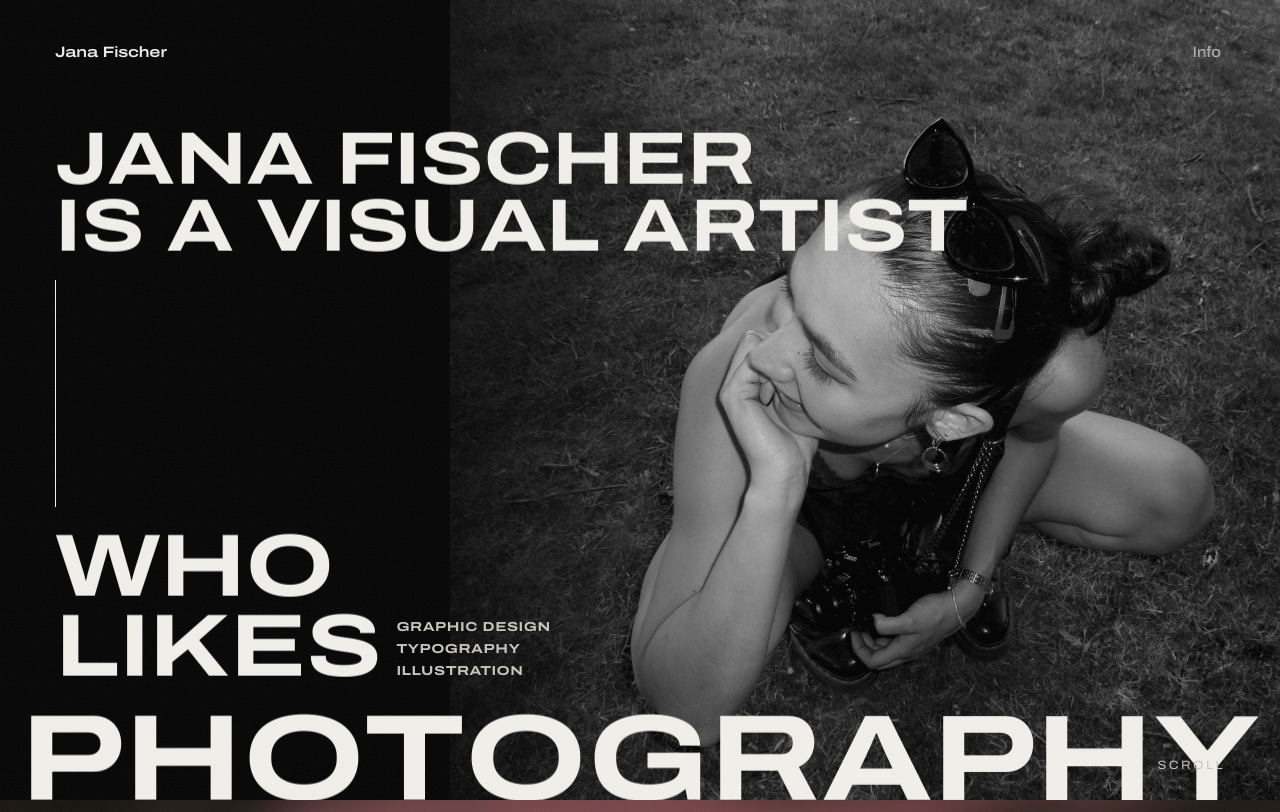
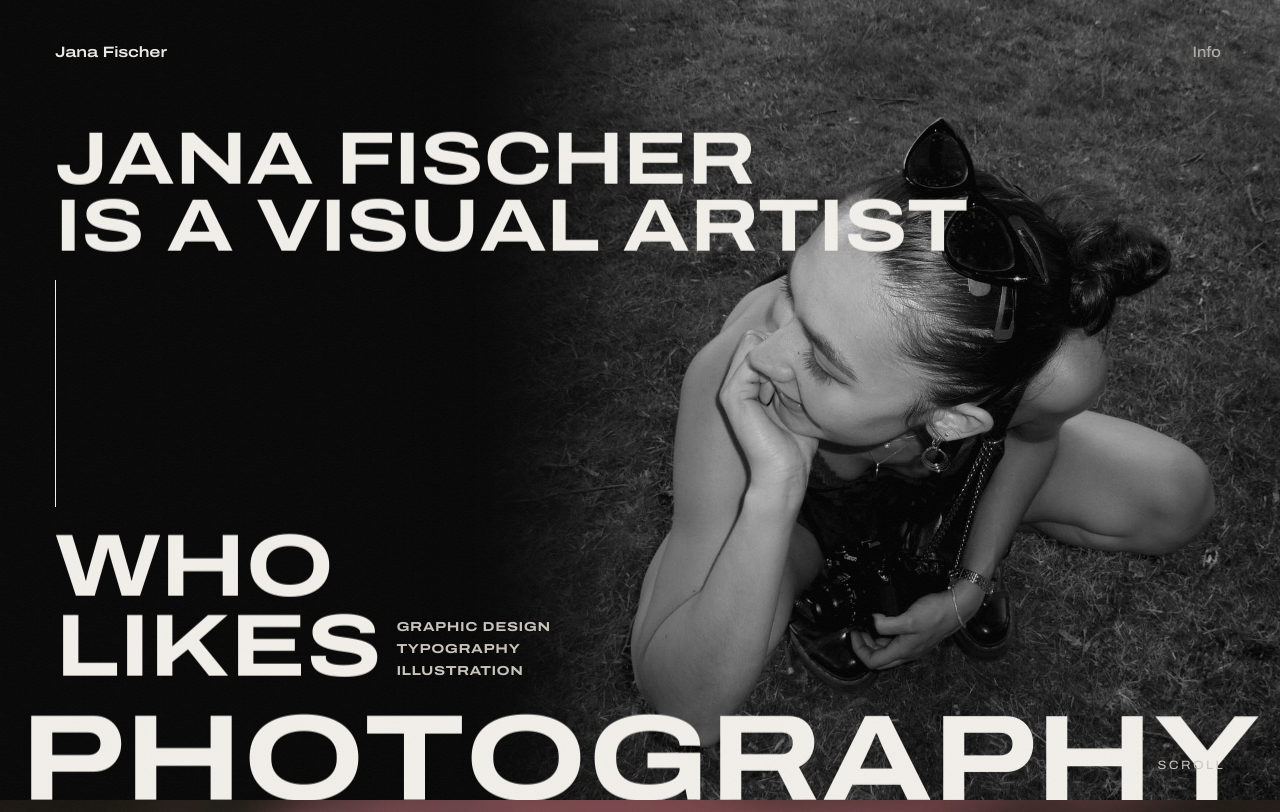
Before and after one commit to janajanan1123/jana-fischer-portfolio, a plain HTML site: page jana-website/index.html in a window 1280 px wide. Shown: the top 812 px of the page. Drawn offline with Linux system fonts and the light colour scheme.

Commit message:
Refactor shader color mixing logic in index.html

```diff
--- a/jana-website/index.html
+++ b/jana-website/index.html
@@ -555,8 +555,9 @@ img{display:block;max-width:100%}
       ' m=1.-m;',
       ' vec2 d=vec2(N-.5,N-.5)*.35;',
       ' vec2 qa=v+d*p; qa.x-=sh0; vec2 qb=v-d*(1.-p); qb.x-=sh1;',
-      ' vec3 A=qa.x<0.?vec3(.02):grade(texture2D(t0,cover(qa,ia0,pos0)).rgb,g0);',
-      ' vec3 B=qb.x<0.?vec3(.02):grade(texture2D(t1,cover(qb,ia1,pos1)).rgb,g1);',
+      ' float fa=sh0>0.?smoothstep(0.,.22,qa.x):1.; float fb=sh1>0.?smoothstep(0.,.22,qb.x):1.;',
+      ' vec3 A=mix(vec3(.02),grade(texture2D(t0,cover(max(qa,0.),ia0,pos0)).rgb,g0),fa);',
+      ' vec3 B=mix(vec3(.02),grade(texture2D(t1,cover(max(qb,0.),ia1,pos1)).rgb,g1),fb);',
       ' gl_FragColor=vec4(mix(A,B,m),1.);',
       '}'].join('\n');
     function sh(type, src){ var o = gl.createShader(type); gl.shaderSource(o, src); gl.compileShader(o); if(!gl.getShaderParameter(o, gl.COMPILE_STATUS)) throw gl.getShaderInfoLog(o); return o; }
```
